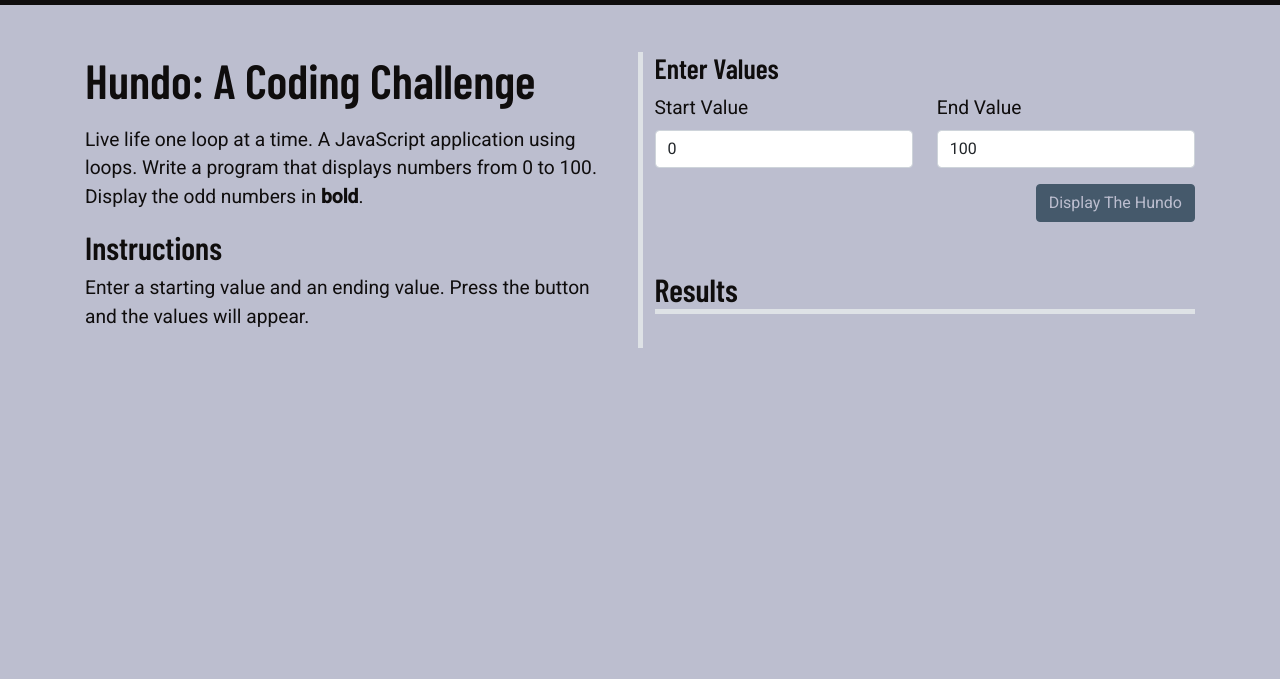
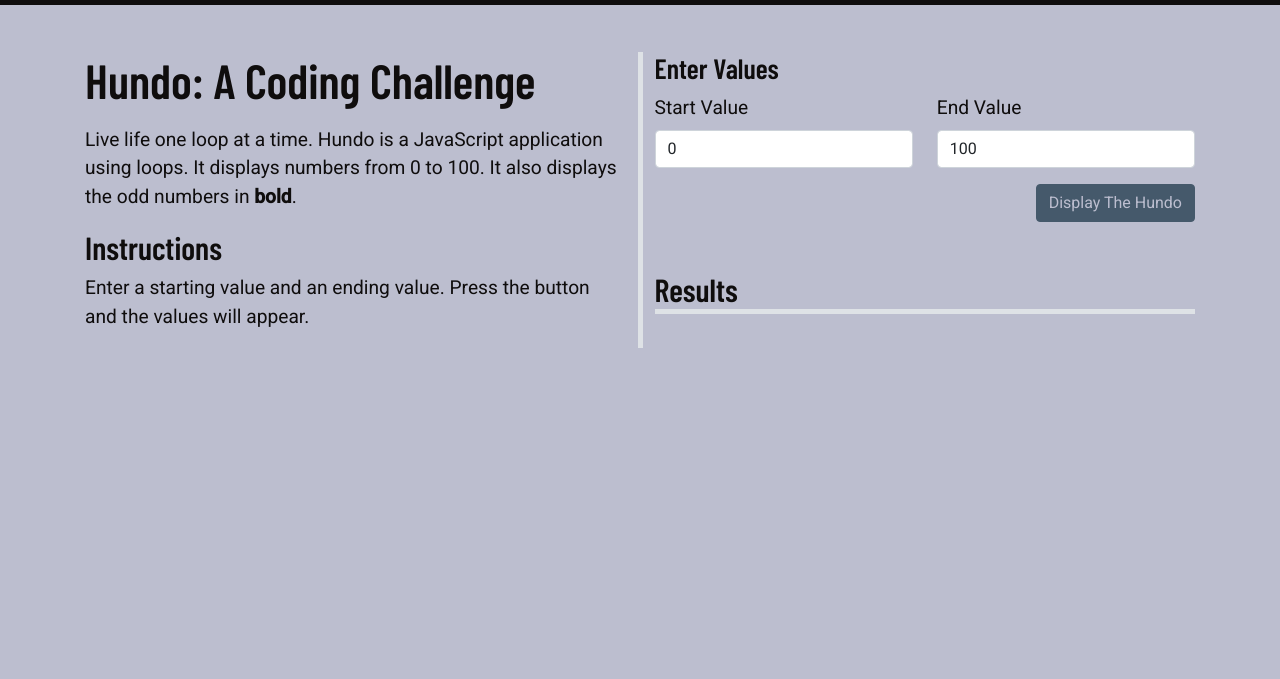
Before and after one commit to NickSeyler/Hundo, a plain HTML site: page app.html in a window 1280 px wide. Shown: the part 56-735 px from the top of the page. Drawn offline with nearby package versions, Linux system fonts and the light colour scheme; some packages are replaced by stand-ins of ours; a script that the page names is missing.

Commit message:
changed desc

```diff
--- a/app.html
+++ b/app.html
@@ -65,8 +65,8 @@
                 <div class="col">
                     <h1 class="display-5 fw-bold mb-3">Hundo: A Coding Challenge</h1>
                     <p>
-                        Live life one loop at a time. A JavaScript application using loops. Write a program that displays numbers from 0 to 100.
-                        Display the odd numbers in <span class="fw-bold">bold</span>.
+                        Live life one loop at a time. Hundo is a JavaScript application using loops. It
+                        displays numbers from 0 to 100. It also displays the odd numbers in <span class="fw-bold">bold</span>.
                     </p>
                     <h2 class="mt-3">Instructions</h2>
                     <p>Enter a starting value and an ending value. Press the button and the values will appear.</p>
```
Also changed, not shown: index.html (+2 -2 lines).
